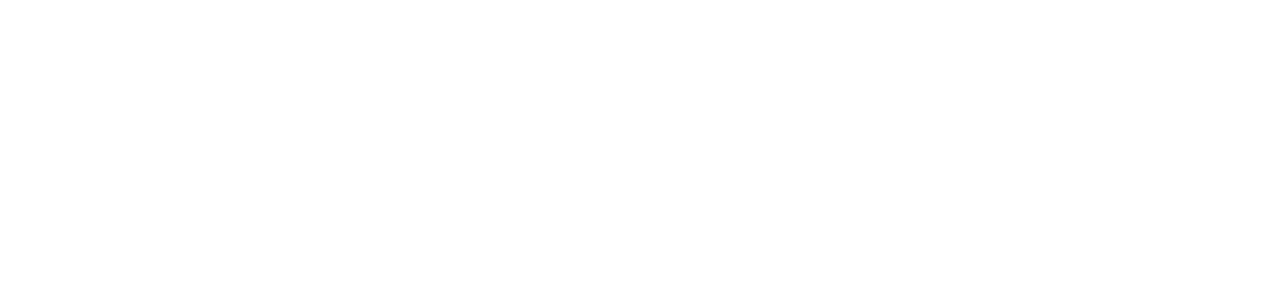
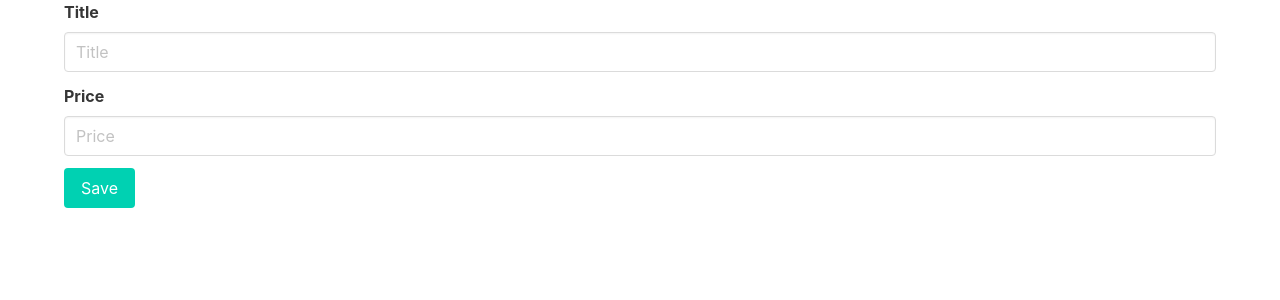
Before and after one commit to ujangaris/reacthooks, a React (Create React App) app: page /add in a window 1280 px wide. Shown: the top 300 px of the page. Built offline with nearby package versions, Linux system fonts and the light colour scheme.

Commit message:
Menampilkan data inputan kedalam console

```diff
--- a/src/App.js
+++ b/src/App.js
@@ -1,7 +1,6 @@
 import { BrowserRouter as Router, Route, Switch } from "react-router-dom";
 import ProductList from "./components/ProductList";
-import About from "./components/About";
-import Contact from "./components/Contact";
+import AddProduct from "./components/AddProduct";
 
 function App() {
   return (
@@ -11,11 +10,8 @@ function App() {
           <Route exact path="/">
             <ProductList />
           </Route>
-          <Route path="/about">
-            <About />
-          </Route>
-          <Route path="/contact">
-            <Contact />
+          <Route path="/add">
+            <AddProduct />
           </Route>
         </Switch>
       </Router>
--- /dev/null
+++ b/src/components/AddProduct.js
@@ -0,0 +1,53 @@
+//rafce
+import { useState } from "react";
+
+const AddProduct = () => {
+  const [title, setTitle] = useState("");
+  const [price, setPrice] = useState("");
+
+  const saveProduct = (e) => {
+    e.preventDefault();
+    const product = { title, price };
+    console.log(product);
+  };
+
+  return (
+    <div>
+      <form onSubmit={saveProduct}>
+        <div className="field">
+          <label className="label">Title</label>
+          <div className="control">
+            <input
+              className="input"
+              value={title}
+              onChange={(e) => setTitle(e.target.value)}
+              type="text"
+              placeholder="Title"
+            />
+          </div>
+        </div>
+
+        <div className="field">
+          <label className="label">Price</label>
+          <div className="control">
+            <input
+              className="input"
+              value={price}
+              onChange={(e) => setPrice(e.target.value)}
+              type="text"
+              placeholder="Price"
+            />
+          </div>
+        </div>
+
+        <div className="field">
+          <div className="control">
+            <button className="button is-primary">Save</button>
+          </div>
+        </div>
+      </form>
+    </div>
+  );
+};
+
+export default AddProduct;
```
